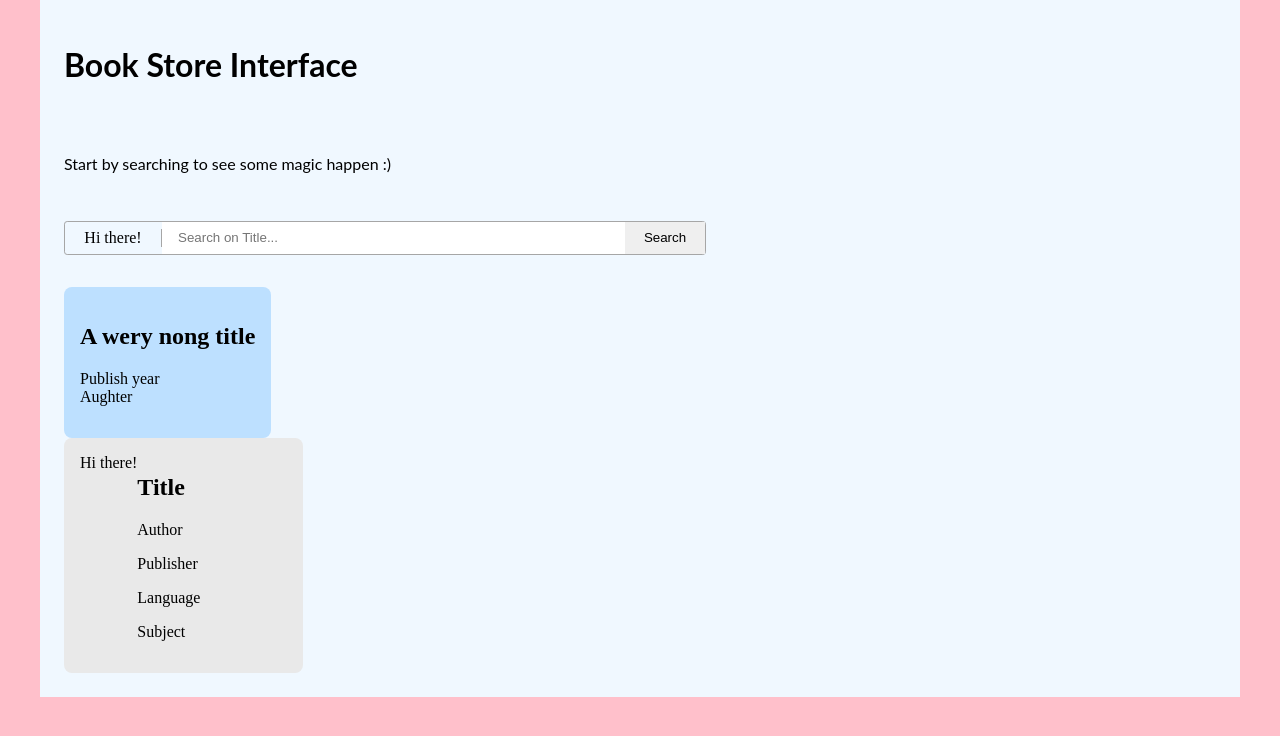
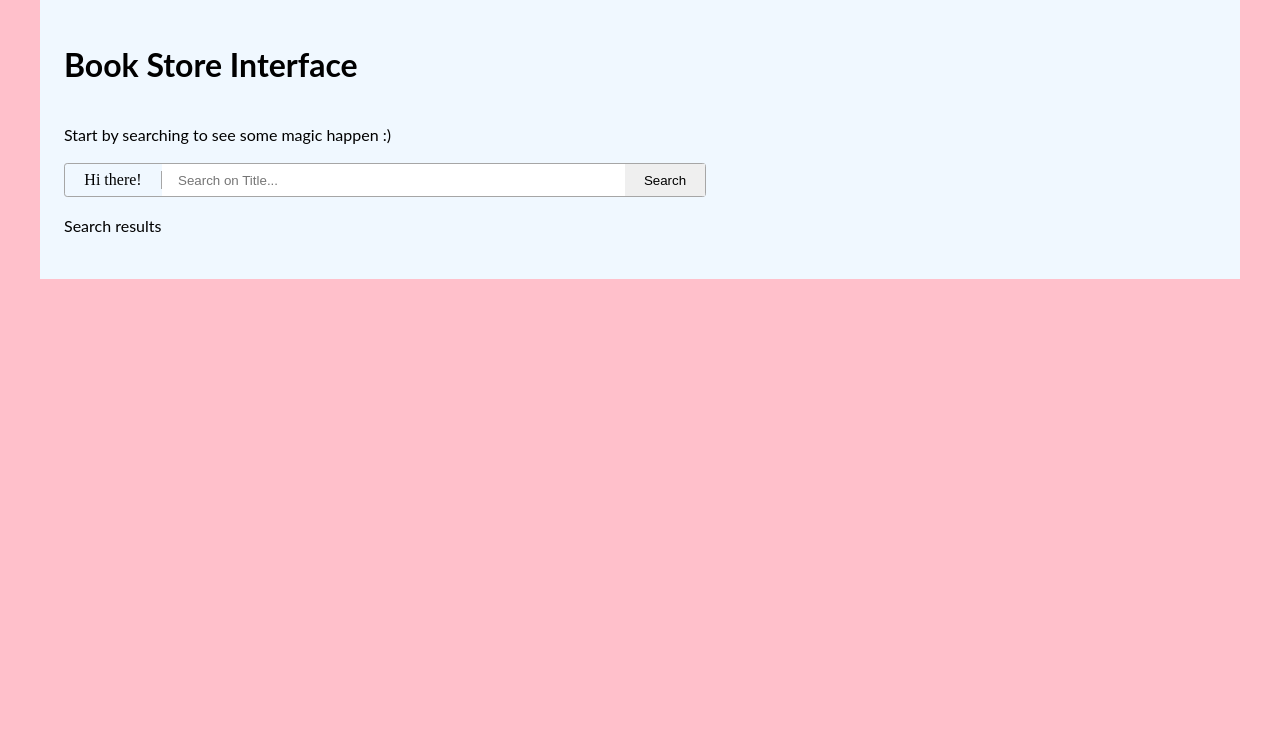
Before and after one commit to Nathalie-Almstrom/BookCatalogue_interface_dynweb_s196023, a React (Create React App) app: page / in a window 1280 px wide. Shown: the top 736 px of the page. Built offline with nearby package versions, Linux system fonts and the light colour scheme.

Commit message:
5 files modified

```diff
--- a/komponents/DetailInfo.jsx
+++ b/komponents/DetailInfo.jsx
@@ -1,49 +1,42 @@
 import React, { useState } from 'react';
-import ImageHandler from '../komponents/ImageHandler.jsx'
+import ImageHandler from '../komponents/ImageHandler.jsx';
 
-const DetailInfo = () => {
+const DetailInfo = (prop) => {
+  const detail = prop.detail;
+  const autorDetail = detail.author_name;
+  const publisherDetail = detail.publisher;
+  const languageDetail = detail.language;
+  const subjectDetail = detail.subject;
 
-  const AuthorList = () => {
-    return (
-      <li>{'Author'}</li>
-    )
-  };
-  const Publisher = () => {
-    return (
-      <li>{'Publisher'}</li>
-    )
-  };
-  const Language = () => {
-    return (
-      <li>{'Language'}</li>
-    )
-  };
-  const Subject = () => {
-    return (
-      <li>{'Subject'}</li>
-    )
-  };
+  const AuthorList = autorDetail.map((item, index) => <li key={index}>{item}</li> )
+  const Publisher = publisherDetail.map((item, index) => <li key={index}>{item}</li> )
+  const Language = languageDetail.map((item, index) => <li key={index}>{item}</li> )
+  const Subject = subjectDetail.map((item, index) => <li key={index}>{item}</li> )
 
   return (
-  <div className="detailed-information-container">
-    <ImageHandler/>
-    <div>
-      <h2>Title</h2>
-      <ul className='list-item-horizontal'>
-        {<AuthorList/>}
-      </ul>
-      <ul className='list-item-horizontal'>
-        {<Publisher/>}
-      </ul>
-      <ul className='list-item-horizontal'>
-        {<Language/>}
-      </ul>
-      <ul className='list-item-horizontal'>
-        {<Subject/>}
-      </ul>
+    <div className="detailed-information-container">
+      <ImageHandler />
+      <div>
+        <h2>{detail.title}</h2>
+        <ul className="list-item-horizontal">
+          Author: {AuthorList}
+        </ul>
+        <ul className="list-item-horizontal">Published by {Publisher}</ul>
+        <ul className="list-item-horizontal">Published in {Language}</ul>
+        <ul className="list-item-horizontal">{Subject}</ul>
+      </div>
     </div>
-  </div>
-  )
+  );
 };
 
 export default DetailInfo;
+
+/*
+  const AuthorList = () => {
+    autorDetail.map((item) => {
+      return (
+        <li>{item}</li>
+      )
+    })
+  };
+*/
--- a/komponents/ResultCard.jsx
+++ b/komponents/ResultCard.jsx
@@ -1,17 +1,26 @@
 import React, { useState } from 'react';
-import DetailInfo from '../komponents/DetailInfo.jsx'
+import DetailInfo from '../komponents/DetailInfo.jsx';
 
-const ResultCard = () => {
+const ResultCard = (props) => {
+  const [divItem, setDivItem] = useState();
+
+  const data = props.data;
+
+  const DetailedInfo = () => {
+    setDivItem(<DetailInfo detail={data} />);
+  };
+
   return (
-   <>
-    <div className="card">
-        <h2>A wery nong title</h2>
-        <ul className="list-item-horizontal">
-          <li>Publish year</li>
-          <li>Aughter</li>
+    <>
+      <div onClick={DetailedInfo} className="card">
+        <h2>{data.title}</h2>
+        <ul className="list-item">
+          <li>Publish year: {data.first_publish_year}</li>
+          <li>Aughter: {data.author_name[0]}</li>
         </ul>
-    </div>
-    <DetailInfo/>
+        <p>More details</p>
+      </div>
+      {divItem}
     </>
   );
 };
--- a/komponents/ResultTable.jsx
+++ b/komponents/ResultTable.jsx
@@ -1,12 +1,22 @@
 import React, { useState } from 'react';
-import ResultCard from '../komponents/ResultCard.jsx'
+import ResultCard from '../komponents/ResultCard.jsx';
 
-const ResultTable = () => {
+const ResultTable = (props) => {
+  const items = props.books.slice(0, 30);
+  const itemsCount = props.num;
+
+  console.log(items);
+
   return (
-    <div>
-      <ResultCard/>
-    </div>
-  )
-}
+    <>
+      <p>Search results {itemsCount}</p>
+      <div className="card-container">
+        {items.map((item, index) => {
+          return <ResultCard key={index} data={item} />;
+        })}
+      </div>
+    </>
+  );
+};
 
 export default ResultTable;
--- a/komponents/SearchBar.jsx
+++ b/komponents/SearchBar.jsx
@@ -44,9 +44,8 @@ const SearchBar = () => {
           Search
         </button>
       </div>
-      <div className="card-container">
-        <ResultTable props={books} />
-      </div>
+
+      <ResultTable books={books} num={numFound} />
     </>
   );
 };
--- a/style.css
+++ b/style.css
@@ -18,7 +18,7 @@ body {
   padding: 1.5rem;
   background-color: aliceblue;
   width: 90vw;
-  gap: 2rem;
+  gap: 0.2rem;
 }
 
 .search-bar {
@@ -64,9 +64,19 @@ body {
 .card {
   padding: 1rem;
   border-radius: 0.5rem;
-  width: fit-content;
   height: fit-content;
   background-color: #bde0ff;
+}
+
+.list-item {
+  padding: 0;
+  list-style: none;
+
+  display: flex;
+  flex-direction: column;
+  align-items: stretch;
+  flex-wrap: wrap;
+  gap: 0.25em;
 }
 
 .list-item-horizontal {
@@ -74,9 +84,9 @@ body {
   list-style: none;
 
   display: flex;
-  flex-direction: column;
   align-items: stretch;
   flex-wrap: wrap;
+  gap: 0.25em;
 }
 
 .list-item-horizontal li {
@@ -93,3 +103,6 @@ body {
 
   display: flex;
 }
+.detailed-information-container div {
+  flex-grow: 1;
+}
```
